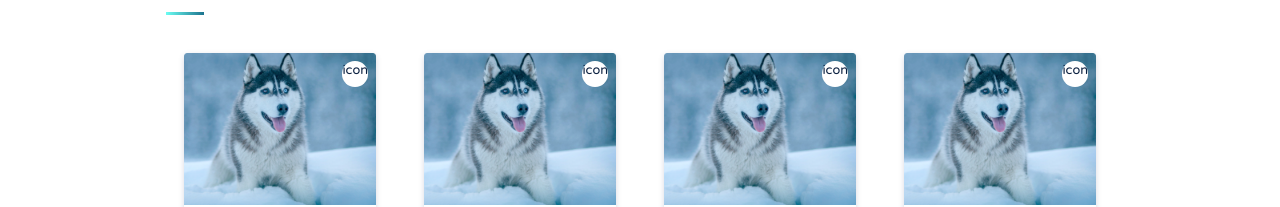
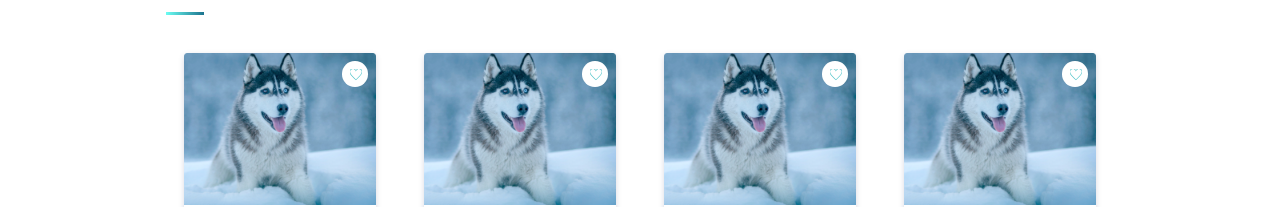
Before and after one commit to lawrencedovin/capstone-2-bark, a React (Create React App) app in the folder bark/: page / in a window 1280 px wide. Shown: the part 713-920 px from the top of the page. Built offline with nearby package versions, Linux system fonts and the light colour scheme; a web font is replaced by a local one.

Commit message:
Updated icon so that image changes on hover

```diff
--- a/bark/src/components/LoggedInCards/LoggedInCards.js
+++ b/bark/src/components/LoggedInCards/LoggedInCards.js
@@ -5,8 +5,8 @@ const LoggedInCards = ({imgUrl, title, description, btnText}) => (
   <div data-testid="LoggedInCards">
     <div class="card logged-in-card">
       <img class="card-img-top" src={imgUrl} alt={title} />
-      <div className="logged-in-card__like">
-          icon
+      <div className="logged-in-card__like d-flex align-items-center justify-content-center">
+        <div className="logged-in-card__like-icon img-fluid" alt="like"></div>
       </div>
       <div class="card-body logged-in-card__body">
         <h5 class="card-title logged-in-card__title">{title}</h5>
--- a/bark/src/css/styles.css
+++ b/bark/src/css/styles.css
@@ -173,9 +173,7 @@ button {
   margin: 0 auto;
   border-radius: 4px;
   border: none;
-  box-shadow: 0px 2px 6px -1px rgba(50, 50, 93, 0.25);
-  position: relative;
-  z-index: -1; }
+  box-shadow: 0px 2px 6px -1px rgba(50, 50, 93, 0.25); }
   .logged-in-card__body {
     padding: 1.6rem 0 3.2rem; }
   .logged-in-card__like {
@@ -186,6 +184,13 @@ button {
     position: absolute;
     top: 8px;
     right: 8px; }
+    .logged-in-card__like:hover .logged-in-card__like-icon {
+      background: url("/icons/liked-icon.svg") no-repeat center; }
+    .logged-in-card__like-icon {
+      background: url("/icons/unliked-icon.svg") no-repeat center;
+      height: 2.4rem;
+      width: 2.4rem;
+      transform: scale(0.8); }
   .logged-in-card__title {
     color: #0A1F3F;
     font-size: 2rem; }
--- a/bark/src/sass/components/_logged-in-cards.scss
+++ b/bark/src/sass/components/_logged-in-cards.scss
@@ -4,8 +4,8 @@
     border-radius: 4px;
     border: none;
     box-shadow: 0px 2px 6px -1px rgba(50, 50, 93, 0.25);
-    position: relative;
-    z-index: -1;
+    // position: relative;
+    // z-index: -1;
 
     &__body {
         padding: 1.6rem 0 3.2rem;
@@ -17,8 +17,24 @@
         background: $color-white;
         border-radius: 50%;
         position: absolute;
+        // z-index: 1;
         top: 8px;
         right: 8px;
+
+        // &:hover {
+        //     background: $color-blue !important;
+        // }
+
+        &:hover &-icon {
+            background: url("/icons/liked-icon.svg") no-repeat center;
+        }
+
+        &-icon {
+            background: url("/icons/unliked-icon.svg") no-repeat center;
+            height: 2.4rem;
+            width: 2.4rem;
+            transform: scale(.8);
+        }
     }
 
     &__title {
```
